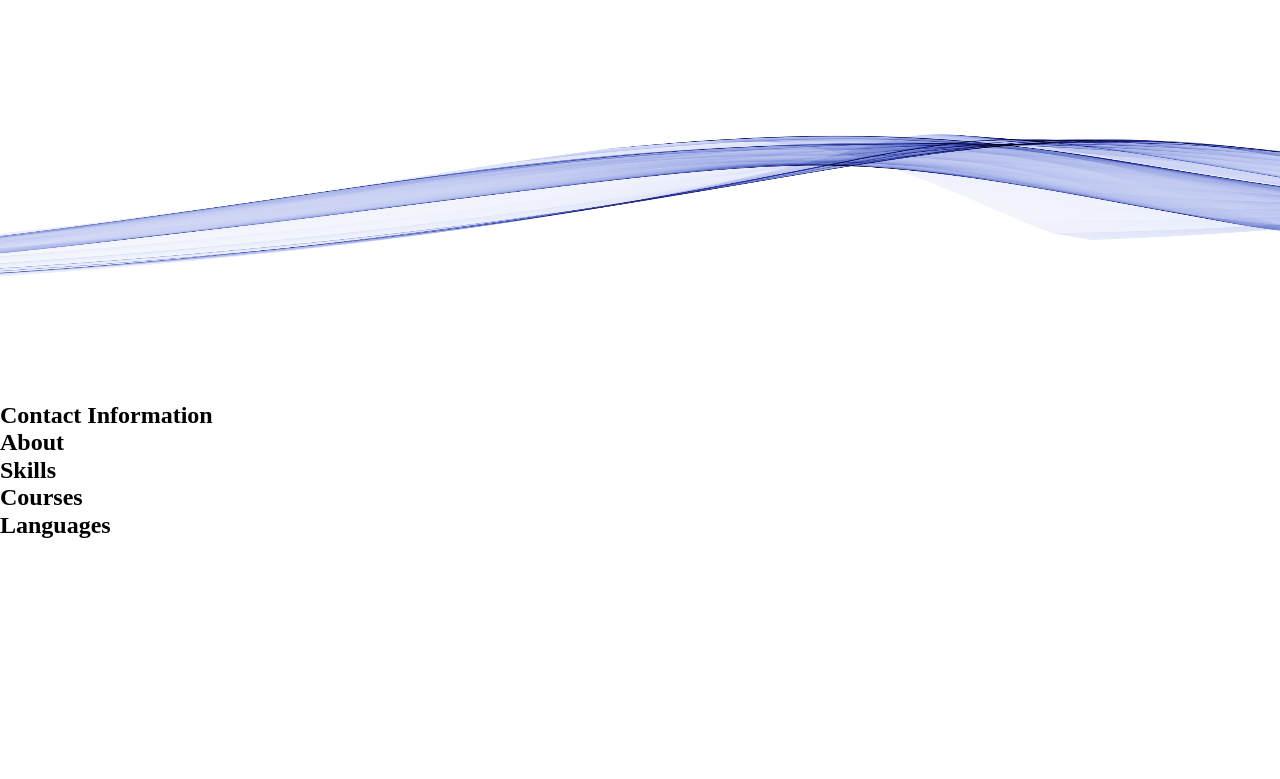
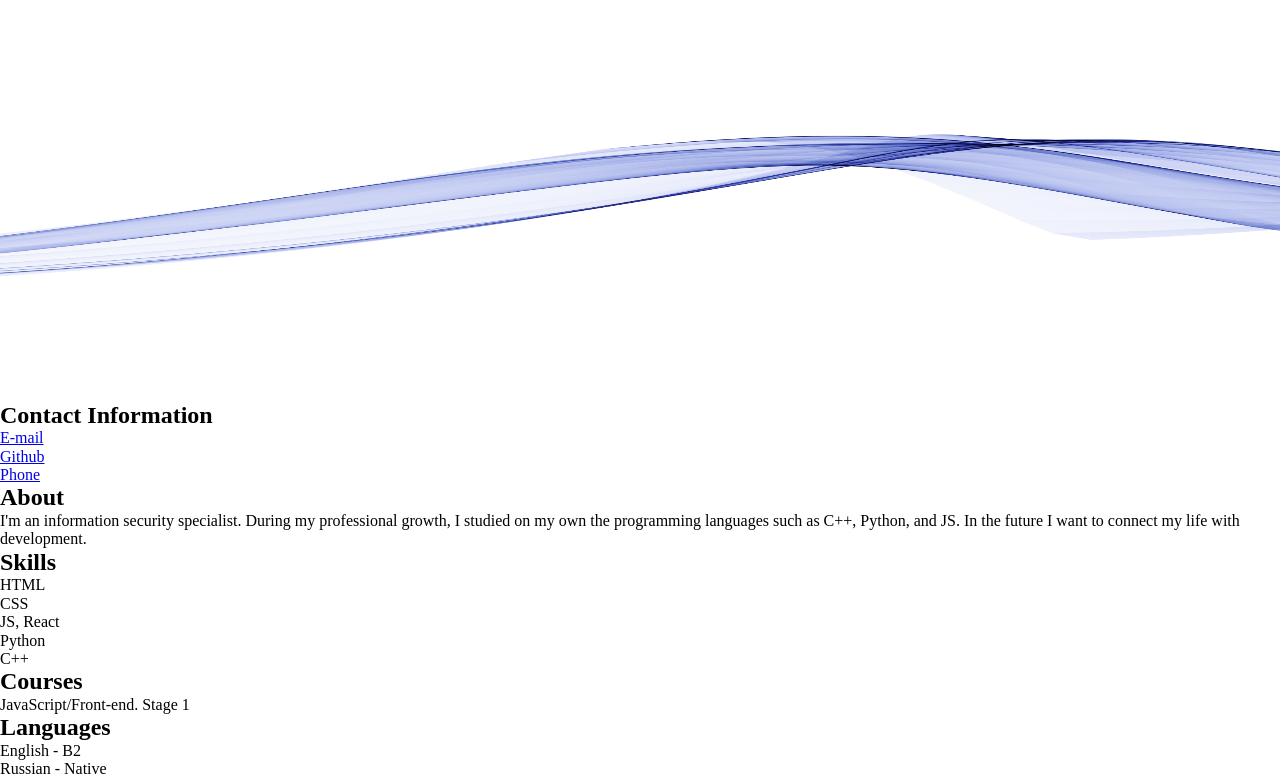
Before and after one commit to andrey257686/rsschool-cv, a plain HTML site: page index.html in a window 1280 px wide. Shown: the part 110-889 px from the top of the page. Before the commit the page ends 800 px from the top, so only its background shows below. Drawn offline with Linux system fonts and the light colour scheme.

Commit message:
feat: add basic CV info

```diff
--- a/index.html
+++ b/index.html
@@ -21,18 +21,46 @@
     </div>
     <div class="contacts">
       <h2>Contact Information</h2>
+      <ul>
+        <li>
+          <a href="mailto:ushakov.andrey257686@gmail.com">E-mail</a>
+        </li>
+        <li>
+          <a href="https://github.com/andrey257686">Github</a>
+        </li>
+        <li>
+          <a href="tel: +79996052094">Phone</a>
+        </li>
+      </ul>
     </div>
     <div class="about">
       <h2>About</h2>
+      <p>
+        I'm an information security specialist. During my professional growth, I studied on my own
+        the programming languages such as C++, Python, and JS. In the future I want to connect my
+        life with development.
+      </p>
     </div>
     <div class="skills">
       <h2>Skills</h2>
+      <ul>
+        <li>HTML</li>
+        <li>CSS</li>
+        <li>JS, React</li>
+        <li>Python</li>
+        <li>C++</li>
+      </ul>
     </div>
     <div class="courses">
       <h2>Courses</h2>
+      <p>JavaScript/Front-end. Stage 1</p>
     </div>
     <div class="langusges">
       <h2>Languages</h2>
+      <ul>
+        <li>English - B2</li>
+        <li>Russian - Native</li>
+      </ul>
     </div>
   </body>
 </html>
```
